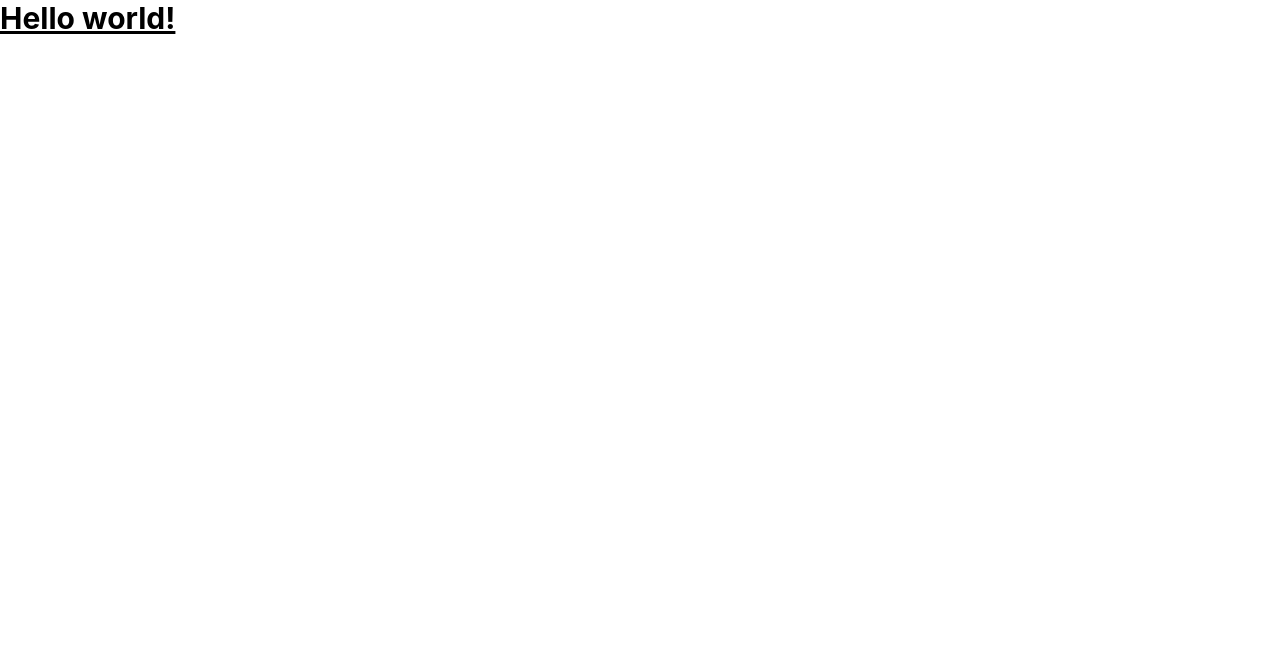
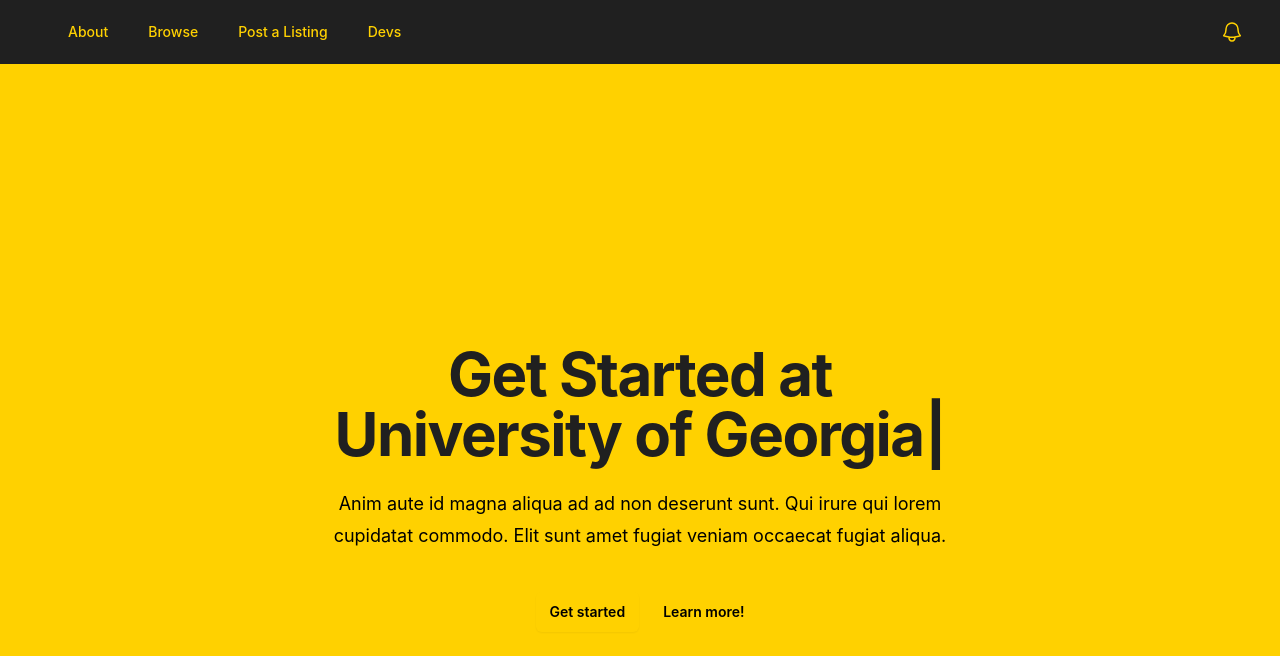
Before and after one commit to BrughK/reLEASE-Me, a React (Create React App) app in the folder client/: page / in a window 1280 px wide. Shown: the top 656 px of the page. Built offline with nearby package versions, Linux system fonts and the light colour scheme.

Commit message:
made a idea template for landing page

```diff
--- a/client/package.json
+++ b/client/package.json
@@ -2,14 +2,16 @@
   "name": "client",
   "version": "0.1.0",
   "private": true,
-
   "dependencies": {
+    "@headlessui/react": "^1.7.13",
+    "@heroicons/react": "^2.0.16",
     "@testing-library/jest-dom": "^5.16.5",
     "@testing-library/react": "^13.4.0",
     "@testing-library/user-event": "^13.5.0",
     "react": "^18.2.0",
     "react-dom": "^18.2.0",
     "react-scripts": "5.0.1",
+    "typewriter-effect": "^2.19.0",
     "web-vitals": "^2.1.4"
   },
   "scripts": {
--- a/client/src/App.js
+++ b/client/src/App.js
@@ -1,14 +1,102 @@
-import logo from './logo.svg';
-import './App.css';
+import { Disclosure } from "@headlessui/react";
+import { Bars3Icon, BellIcon, XMarkIcon } from "@heroicons/react/24/outline";
+import Type from "./components/Type";
 
-export default function App() {
+const navigation = [
+  { name: "About", href: "#", current: false },
+  { name: "Browse", href: "#", current: false },
+  { name: "Post a Listing", href: "#", current: false },
+  { name: "Devs", href: "#", current: false },
+];
+
+function classNames(...classes) {
+  return classes.filter(Boolean).join(" ");
+}
+
+export default function Example() {
   return (
-    <h1 className="text-3xl font-bold underline">
-      Hello world!
-    </h1>
+    <>
+      <Disclosure as="nav" className="bg-main-dark">
+        {({ open }) => (
+          <>
+            <div className="mx-auto max-w-7xl px-2 sm:px-6 lg:px-8">
+              <div className="relative flex h-16 items-center justify-between">
+                <div className="absolute inset-y-0 left-0 flex items-center sm:hidden">
+                  {/* Mobile menu button*/}
+                  <Disclosure.Button className="inline-flex items-center justify-center rounded-md p-2 text-gray-400 hover:bg-gray-700 hover:text-white focus:outline-none focus:ring-2 focus:ring-inset focus:ring-white">
+                    <span className="sr-only">Open main menu</span>
+                    {open ? (
+                      <XMarkIcon className="block h-6 w-6" aria-hidden="true" />
+                    ) : (
+                      <Bars3Icon className="block h-6 w-6" aria-hidden="true" />
+                    )}
+                  </Disclosure.Button>
+                </div>
+                <div className="flex flex-1 items-center justify-center sm:items-stretch sm:justify-start">
+                  <div className="hidden sm:ml-6 sm:block">
+                    <div className="flex space-x-4">
+                      {navigation.map((item) => (
+                        <a
+                          key={item.name}
+                          href={item.href}
+                          className={classNames(
+                            item.current
+                              ? "bg-gray-900 text-white"
+                              : "text-main-yellow hover:bg-gray-700 hover:text-pale-dark",
+                            "rounded-md px-3 py-2 text-sm font-medium"
+                          )}
+                          aria-current={item.current ? "page" : undefined}
+                        >
+                          {item.name}
+                        </a>
+                      ))}
+                    </div>
+                  </div>
+                </div>
+                <div className="absolute inset-y-0 right-0 flex items-center pr-2 sm:static sm:inset-auto sm:ml-6 sm:pr-0">
+                  <button
+                    type="button"
+                    className="rounded-full bg-gray-800 p-1 text-main-yellow hover:text-white focus:outline-none focus:ring-2 focus:ring-main-yellow focus:ring-offset-2 focus:ring-offset-pale-dark"
+                  >
+                    <BellIcon className="h-6 w-6" aria-hidden="true" />
+                  </button>
+                </div>
+              </div>
+            </div>
+          </>
+        )}
+      </Disclosure>
+      {/* The rest */}
+      <div className="bg-main-yellow">
+        <div className="relative isolate px-6 pt-14 lg:px-8">
+          <div className="mx-auto max-w-2xl py-32 sm:py-48 lg:py-56">
+            <div className="text-center">
+              <h1 className="text-4xl font-bold tracking-tight text-main-dark sm:text-6xl">
+                Get Started at <Type />
+              </h1>
+              <p className="mt-6 text-lg leading-8 text-gray-600">
+                Anim aute id magna aliqua ad ad non deserunt sunt. Qui irure qui
+                lorem cupidatat commodo. Elit sunt amet fugiat veniam occaecat
+                fugiat aliqua.
+              </p>
+              <div className="mt-10 flex items-center justify-center gap-x-6">
+                <a
+                  href="#"
+                  className="rounded-md bg-indigo-600 px-3.5 py-2.5 text-sm font-semibold text-white shadow-sm hover:bg-indigo-500 focus-visible:outline focus-visible:outline-2 focus-visible:outline-offset-2 focus-visible:outline-indigo-600"
+                >
+                  Get started
+                </a>
+                <a
+                  href="#"
+                  className="text-sm font-semibold leading-6 text-gray-900"
+                >
+                  Learn more!
+                </a>
+              </div>
+            </div>
+          </div>
+        </div>
+      </div>
+    </>
   );
 }
-
-
-
-// export default App;
--- /dev/null
+++ b/client/src/components/Type.js
@@ -0,0 +1,23 @@
+import React from "react";
+import Typewriter from "typewriter-effect";
+
+function Type() {
+  return (
+    <Typewriter
+      options={{
+        strings: [
+          "University of Georgia",
+          "Florida State University",
+          "Georgia Institute of Technology",
+          "Emory",
+        ],
+        autoStart: true,
+        loop: true,
+        deleteSpeed: 100,
+        pauseFor: 1750,
+      }}
+    />
+  );
+}
+
+export default Type;
--- a/client/src/index.js
+++ b/client/src/index.js
@@ -1,17 +1,11 @@
-import React from 'react';
-import ReactDOM from 'react-dom/client';
-import './index.css';
-import App from './App';
-import reportWebVitals from './reportWebVitals';
+import React from "react";
+import ReactDOM from "react-dom/client";
+import "./index.css";
+import App from "./App";
 
-const root = ReactDOM.createRoot(document.getElementById('root'));
+const root = ReactDOM.createRoot(document.getElementById("root"));
 root.render(
   <React.StrictMode>
     <App />
   </React.StrictMode>
 );
-
-// If you want to start measuring performance in your app, pass a function
-// to log results (for example: reportWebVitals(console.log))
-// or send to an analytics endpoint. Learn more: https://bit.ly/CRA-vitals
-reportWebVitals();
--- a/client/src/reportWebVitals.js
+++ /dev/null
@@ -1,13 +0,0 @@
-const reportWebVitals = onPerfEntry => {
-  if (onPerfEntry && onPerfEntry instanceof Function) {
-    import('web-vitals').then(({ getCLS, getFID, getFCP, getLCP, getTTFB }) => {
-      getCLS(onPerfEntry);
-      getFID(onPerfEntry);
-      getFCP(onPerfEntry);
-      getLCP(onPerfEntry);
-      getTTFB(onPerfEntry);
-    });
-  }
-};
-
-export default reportWebVitals;
--- a/client/tailwind.config.js
+++ b/client/tailwind.config.js
@@ -1,10 +1,14 @@
 /** @type {import('tailwindcss').Config} */
 module.exports = {
-  content: [
-    "./src/**/*.{js,jsx,ts,tsx}",
-  ],
+  content: ["./src/**/*.{js,jsx,ts,tsx}"],
   theme: {
+    colors: {
+      "bright-yellow": "#FFEE32",
+      "main-yellow": "#FFD100",
+      "main-dark": "#202020",
+      "pale-dark": "#333533",
+    },
     extend: {},
   },
   plugins: [],
-}
+};
```
Also changed, not shown: client/src/logo.svg (deleted), 1 other file (tests, documents, lock files or other folders).
